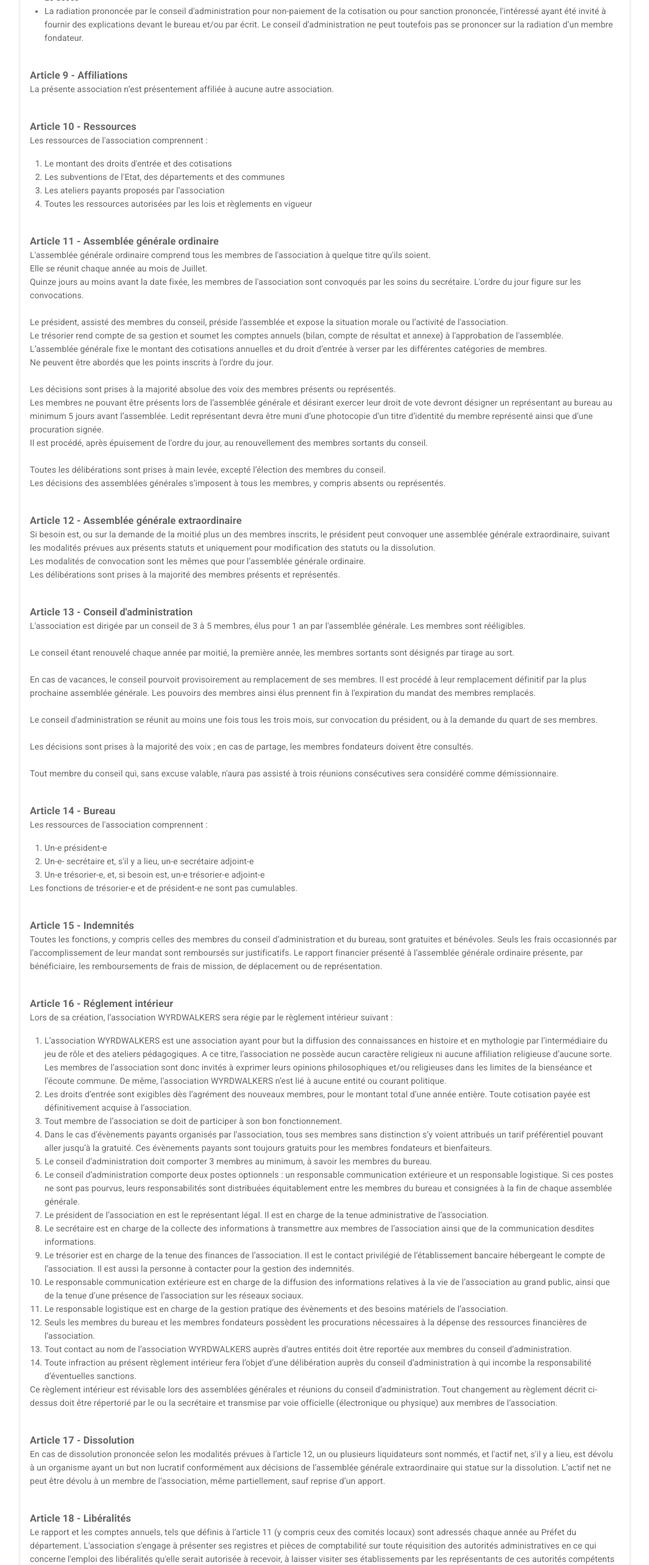
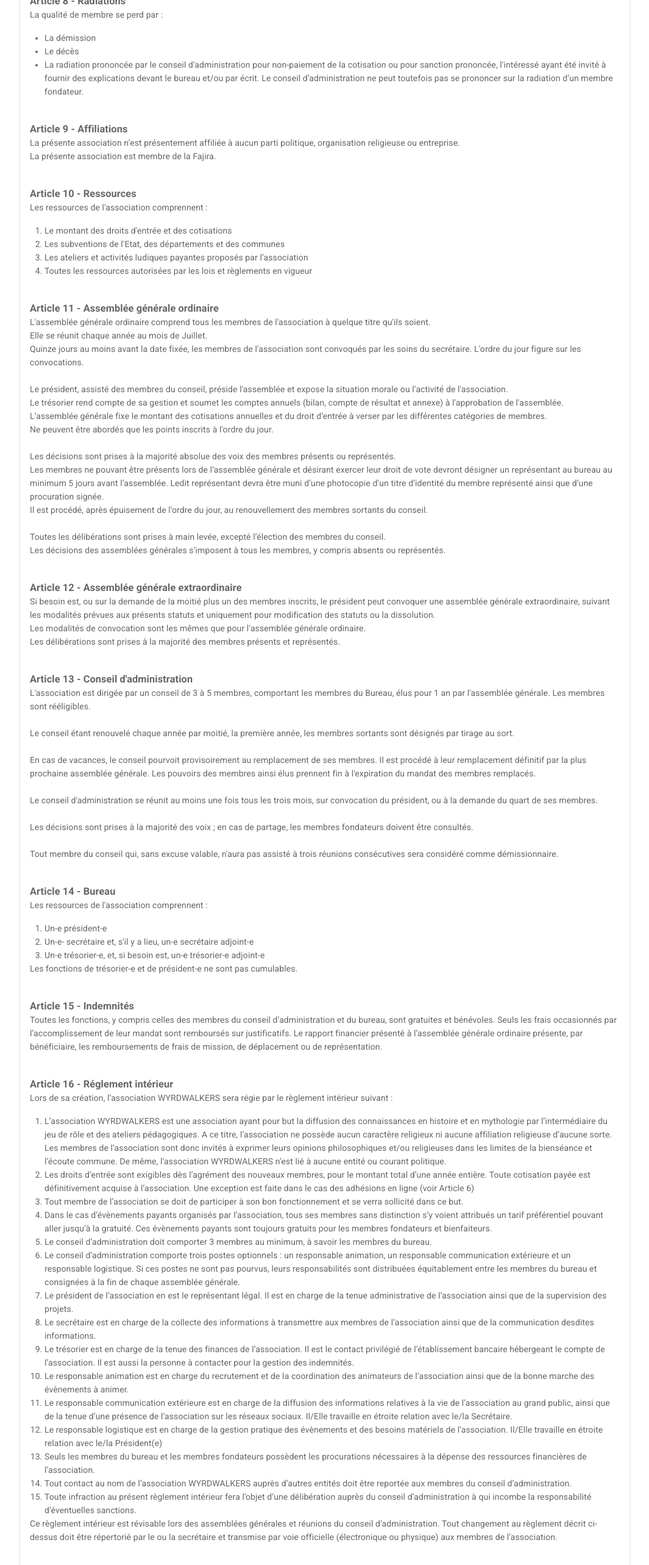
Before and after one commit to Enech/WyrdwalkersV2, a Vue app in the folder wyrdwalkersv2/: page /home/status in a window 1280 px wide. Shown: the part 1440-4006 px from the top of the page at 61% size, without its empty margins (107-1172 px from the left). Built offline with nearby package versions, Linux system fonts and the light colour scheme.

Commit message:
MAJ des statuts

```diff
--- a/wyrdwalkersv2/src/views/accueil/menus/Status.vue
+++ b/wyrdwalkersv2/src/views/accueil/menus/Status.vue
@@ -17,8 +17,10 @@
         </article>
         <article class="mb-10">
           <h3>Article 3 - Siège social</h3>
-          <p>Le siège social est fixé au 3 rue de la Villette, 69003 Lyon.
-            <br />Il pourra être transféré par simple décision du conseil d'administration.</p>
+          <p>
+            Le siège social est fixé au 3 rue de la Villette, 69003 Lyon.
+            <br />Il pourra être transféré par simple décision du conseil d'administration.
+          </p>
         </article>
         <article class="mb-10">
           <h3>Article 4 - Durée</h3>
@@ -46,6 +48,8 @@
           <p>
             L’association est ouverte aux personnes considérées comme majeures sur le territoire français. Les personnes mineures devront fournir une autorisation parentale afin de valider leur adhésion.
             <br />Pour faire partie de l'association, il faut être agréé par le conseil d’administration, qui statue, lors de chacune de ses réunions, sur les demandes d'admission présentées.
+            <br />Dans le cas d’une adhésion en ligne, chaque nouvel arrivant se voit automatiquement agréé par le conseil d’administration. Toutefois, ce dernier peut invalider une adhésion en ligne a posteriori dans un délai de 15 jours à compter de la date d’adhésion en ligne. Dans cette éventualité, l’intégralité de l’adhésion est reversée à la personne concernée.<br>
+            Chaque membre adhérent se verra remettre par email une carte d’adhérent à imprimer et à présenter à chaque évènement tenu par l’association.
           </p>
         </article>
         <article class="mb-10">
@@ -55,7 +59,7 @@
             <br />Sont membres d'honneur ceux qui ont rendu des services signalés à l’association ; ils sont dispensés
             de cotisation.
             <br />Sont membres bienfaiteurs, les personnes qui versent un droit d'entrée de 100€ et, au-delà de la première année d’adhésion, une cotisation annuelle fixée chaque année par l'assemblée générale.
-            <br />Sont membres fondateurs les créateurs de l’association et créateurs du contenu imaginaire et encyclopédique servant de base au fonctionnement de l’association. Ces membres sont Emile DOUILHET, Sébastien DOUILHET et
+            <br />Sont membres fondateurs les créateurs de l’association et créateurs du contenu imaginaire, académique et encyclopédique servant de base au fonctionnement de l’association. Ces membres sont Emile DOUILHET, Sébastien DOUILHET et
             Thomas GELY.
             <br />
             <br />Toute cotisation pourra être rachetée moyennant le paiement d'une somme minima égale au montant de la cotisation versée.
@@ -75,7 +79,9 @@
         </article>
         <article class="mb-10">
           <h3>Article 9 - Affiliations</h3>
-          <p>La présente association n’est présentement affiliée à aucune autre association.</p>
+          <p>La présente association n’est présentement affiliée à aucun parti politique, organisation religieuse ou entreprise.
+            <br>La présente association est membre de la Fajira.
+          </p>
         </article>
         <article class="mb-10">
           <h3>Article 10 - Ressources</h3>
@@ -83,7 +89,7 @@
           <ol>
             <li>Le montant des droits d'entrée et des cotisations</li>
             <li>Les subventions de l'Etat, des départements et des communes</li>
-            <li>Les ateliers payants proposés par l’association</li>
+            <li>Les ateliers et activités ludiques payantes proposés par l’association</li>
             <li>Toutes les ressources autorisées par les lois et règlements en vigueur</li>
           </ol>
         </article>
@@ -122,7 +128,7 @@
         <article class="mb-10">
           <h3>Article 13 - Conseil d'administration</h3>
           <p>
-            L'association est dirigée par un conseil de 3 à 5 membres, élus pour 1 an par l'assemblée générale. Les membres sont rééligibles.
+            L'association est dirigée par un conseil de 3 à 5 membres, comportant les membres du Bureau, élus pour 1 an par l'assemblée générale. Les membres sont rééligibles.
             <br />
             <br />Le conseil étant renouvelé chaque année par moitié, la première année, les membres sortants sont désignés par tirage au sort.
             <br />
@@ -159,25 +165,28 @@
               possède aucun caractère religieux ni aucune affiliation religieuse d’aucune sorte. Les membres de l’association sont donc invités à exprimer leurs opinions philosophiques et/ou religieuses dans les limites de la
               bienséance et l’écoute commune. De même, l’association WYRDWALKERS n’est lié à aucune entité ou courant politique.
             </li>
-            <li>Les droits d’entrée sont exigibles dès l’agrément des nouveaux membres, pour le montant total d’une année entière. Toute cotisation payée est définitivement acquise à l’association.</li>
-            <li>Tout membre de l’association se doit de participer à son bon fonctionnement.</li>
+            <li>Les droits d’entrée sont exigibles dès l’agrément des nouveaux membres, pour le montant total d’une année entière. Toute cotisation payée est définitivement acquise à l’association. Une exception est faite dans le cas des adhésions en ligne (voir Article 6)</li>
+            <li>Tout membre de l’association se doit de participer à son bon fonctionnement et se verra sollicité dans ce but.</li>
             <li>
               Dans le cas d’évènements payants organisés par l’association, tous ses membres sans distinction s’y voient attribués un tarif préférentiel pouvant aller jusqu’à la gratuité. Ces évènements payants sont toujours gratuits
               pour les membres fondateurs et bienfaiteurs.
             </li>
             <li>Le conseil d’administration doit comporter 3 membres au minimum, à savoir les membres du bureau.</li>
             <li>
-              Le conseil d’administration comporte deux postes optionnels : un responsable communication extérieure et un responsable logistique. Si ces postes ne sont pas pourvus, leurs responsabilités sont distribuées équitablement
+              Le conseil d’administration comporte trois postes optionnels : un responsable animation, un responsable communication extérieure et un responsable logistique. Si ces postes ne sont pas pourvus, leurs responsabilités sont distribuées équitablement
               entre les membres du bureau et consignées à la fin de chaque assemblée générale.
             </li>
-            <li>Le président de l’association en est le représentant légal. Il est en charge de la tenue administrative de l’association.</li>
+            <li>Le président de l’association en est le représentant légal. Il est en charge de la tenue administrative de l’association ainsi que de la supervision des projets.</li>
             <li>Le secrétaire est en charge de la collecte des informations à transmettre aux membres de l’association ainsi que de la communication desdites informations.</li>
             <li>
               Le trésorier est en charge de la tenue des finances de l’association. Il est le contact privilégié de l’établissement bancaire hébergeant le compte de l’association. Il est aussi la personne à contacter pour la gestion
               des indemnités.
             </li>
-            <li>Le responsable communication extérieure est en charge de la diffusion des informations relatives à la vie de l’association au grand public, ainsi que de la tenue d’une présence de l’association sur les réseaux sociaux.</li>
-            <li>Le responsable logistique est en charge de la gestion pratique des évènements et des besoins matériels de l’association.</li>
+            <li>
+              Le responsable animation est en charge du recrutement et de la coordination des animateurs de l’association ainsi que de la bonne marche des évènements à animer.
+            </li>
+            <li>Le responsable communication extérieure est en charge de la diffusion des informations relatives à la vie de l’association au grand public, ainsi que de la tenue d’une présence de l’association sur les réseaux sociaux. Il/Elle travaille en étroite relation avec le/la Secrétaire.</li>
+            <li>Le responsable logistique est en charge de la gestion pratique des évènements et des besoins matériels de l’association. Il/Elle travaille en étroite relation avec le/la Président(e) </li>
             <li>Seuls les membres du bureau et les membres fondateurs possèdent les procurations nécessaires à la dépense des ressources financières de l’association.</li>
             <li>Tout contact au nom de l’association WYRDWALKERS auprès d’autres entités doit être reportée aux membres du conseil d’administration.</li>
             <li>Toute infraction au présent règlement intérieur fera l’objet d’une délibération auprès du conseil d’administration à qui incombe la responsabilité d’éventuelles sanctions.</li>
@@ -207,17 +216,27 @@
   metaInfo: {
     title: "Statuts",
     link: [
-      {rel: "canonical", href: "https://wyrdwalkers.com/home/status"},
-      {rel: "icon", href: "https://wyrdwalkers.com/faviconWW.ico"}
+      { rel: "canonical", href: "https://wyrdwalkers.com/home/status" },
+      { rel: "icon", href: "https://wyrdwalkers.com/faviconWW.ico" }
     ],
-    meta:[
-      {name: "description", content: "Les statuts de l'association Wyrdwalkers"},
-      {name: "keywords", content: "philosophy,philosophie,mythologie,mythologie,codex,association,panthéons,fate,destin,dieux,titans,dragons,statuses,statuts"},
-      {name: "author", content: "Thomas Gely"},
-      {property: "og:url", content: "https://wyrdwalkers.com/home/status"},
-      {property: "og:type", content: "website"},
-      {property: "og:description", content: "Les statuts de l'association Wyrdwalkers, tout simplement"},
-      {property: "og:image", content: "https://i.imgur.com/xSW0VL0.png"}
+    meta: [
+      {
+        name: "description",
+        content: "Les statuts de l'association Wyrdwalkers"
+      },
+      {
+        name: "keywords",
+        content:
+          "philosophy,philosophie,mythologie,mythologie,codex,association,panthéons,fate,destin,dieux,titans,dragons,statuses,statuts"
+      },
+      { name: "author", content: "Thomas Gely" },
+      { property: "og:url", content: "https://wyrdwalkers.com/home/status" },
+      { property: "og:type", content: "website" },
+      {
+        property: "og:description",
+        content: "Les statuts de l'association Wyrdwalkers, tout simplement"
+      },
+      { property: "og:image", content: "https://i.imgur.com/xSW0VL0.png" }
     ]
   }
 });
```
Also changed, not shown: 1 other file (tests, documents, lock files or other folders).
